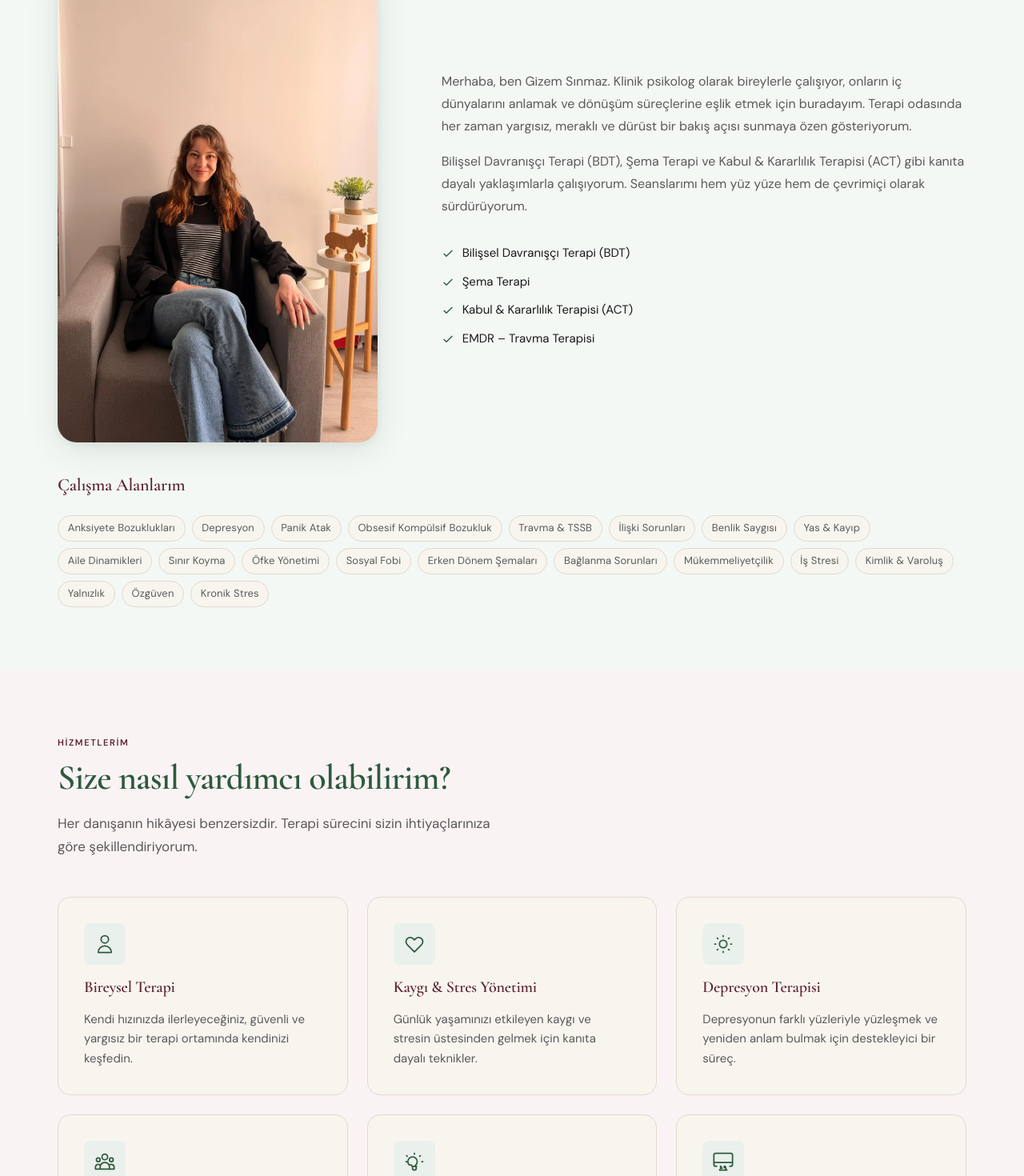
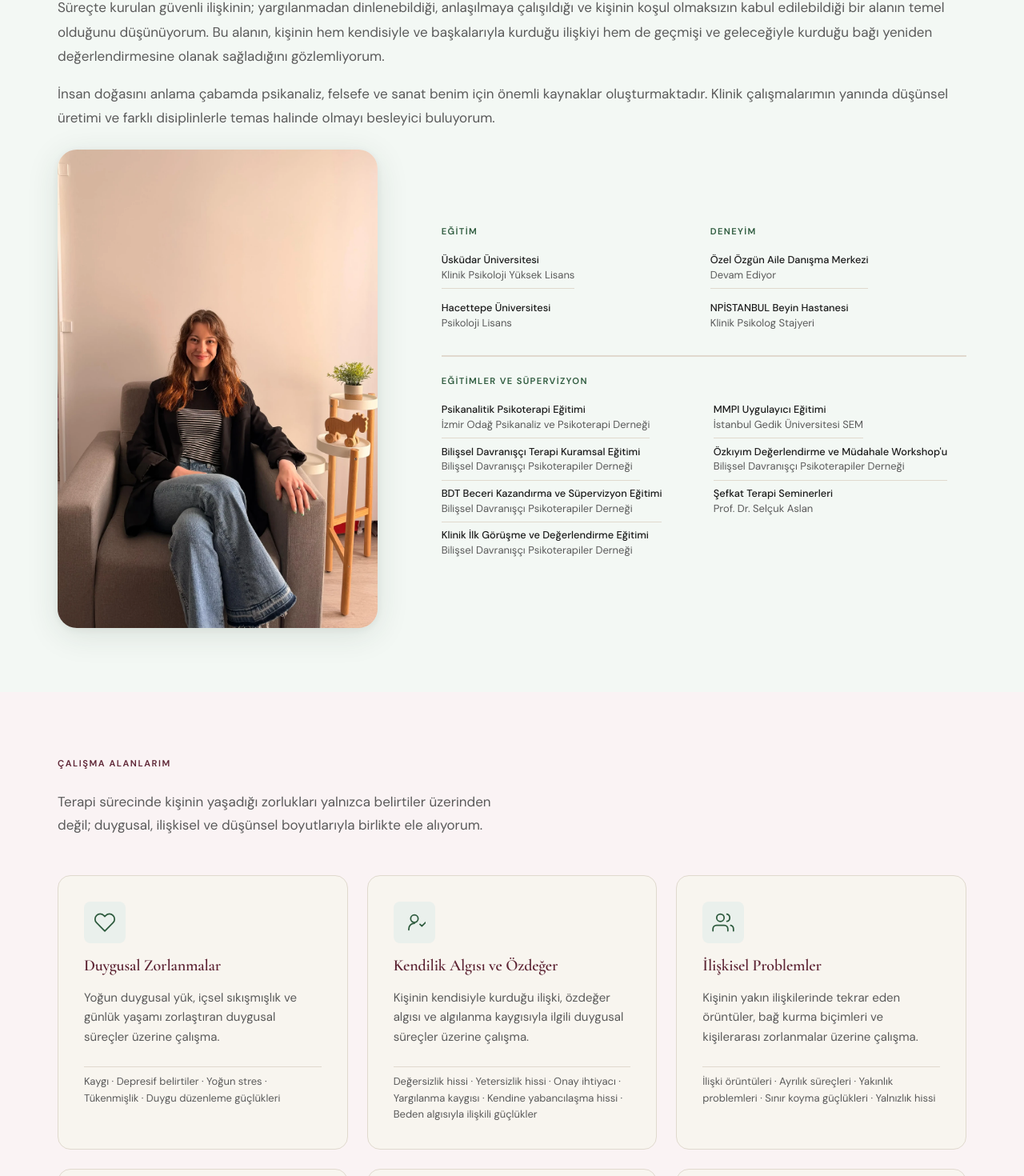
Before and after one commit to atabayraktar/psikolog-gizem-sinmaz-web-site, a Next.js app: page / in a window 1280 px wide. Shown: the part 1012-2482 px from the top of the page at 80% size. Built offline with nearby package versions, Linux system fonts and the light colour scheme.

Commit message:
çalışma alanlarım content change

```diff
--- a/src/components/About.jsx
+++ b/src/components/About.jsx
@@ -1,11 +1,23 @@
 import styles from '../styles/components/About.module.scss'
 
-const areas = [
-  'Anksiyete Bozuklukları', 'Depresyon', 'Panik Atak', 'Obsesif Kompülsif Bozukluk',
-  'Travma & TSSB', 'İlişki Sorunları', 'Benlik Saygısı', 'Yas & Kayıp',
-  'Aile Dinamikleri', 'Sınır Koyma', 'Öfke Yönetimi', 'Sosyal Fobi',
-  'Erken Dönem Şemaları', 'Bağlanma Sorunları', 'Mükemmeliyetçilik', 'İş Stresi',
-  'Kimlik & Varoluş', 'Yalnızlık', 'Özgüven', 'Kronik Stres',
+const education = [
+  { school: 'Üsküdar Üniversitesi', degree: 'Klinik Psikoloji Yüksek Lisans' },
+  { school: 'Hacettepe Üniversitesi', degree: 'Psikoloji Lisans' },
+]
+
+const trainings = [
+  { title: 'Psikanalitik Psikoterapi Eğitimi', org: 'İzmir Odağ Psikanaliz ve Psikoterapi Derneği' },
+  { title: 'Bilişsel Davranışçı Terapi Kuramsal Eğitimi', org: 'Bilişsel Davranışçı Psikoterapiler Derneği' },
+  { title: 'BDT Beceri Kazandırma ve Süpervizyon Eğitimi', org: 'Bilişsel Davranışçı Psikoterapiler Derneği' },
+  { title: 'Klinik İlk Görüşme ve Değerlendirme Eğitimi', org: 'Bilişsel Davranışçı Psikoterapiler Derneği' },
+  { title: 'MMPI Uygulayıcı Eğitimi', org: 'İstanbul Gedik Üniversitesi SEM' },
+  { title: 'Özkıyım Değerlendirme ve Müdahale Workshop\'u', org: 'Bilişsel Davranışçı Psikoterapiler Derneği' },
+  { title: 'Şefkat Terapi Seminerleri', org: 'Prof. Dr. Selçuk Aslan' },
+]
+
+const experience = [
+  { place: 'Özel Özgün Aile Danışma Merkezi', role: 'Devam Ediyor' },
+  { place: 'NPİSTANBUL Beyin Hastanesi', role: 'Klinik Psikolog Stajyeri' },
 ]
 
 export default function About() {
@@ -13,12 +25,30 @@ export default function About() {
     <section id="hakkimda" className={styles.section}>
       <div className={`container ${styles.wrap}`}>
 
-        {/* Tag sits above the image, top-left */}
+        {/* Tag */}
         <span className={styles.sectionTag}>Hakkımda</span>
 
-        {/* Two-column row */}
+        {/* Full-width intro text */}
+        <div className={styles.bodyText} data-reveal>
+          <p>
+            Terapi sürecini, kişinin yaşadığı zorlukları anlamlandırabileceği ve kendi deneyimine
+            farklı bir yerden bakabileceği bir süreç olarak görüyorum.
+          </p>
+          <p>
+            Süreçte kurulan güvenli ilişkinin; yargılanmadan dinlenebildiği, anlaşılmaya çalışıldığı
+            ve kişinin koşul olmaksızın kabul edilebildiği bir alanın temel olduğunu düşünüyorum.
+            Bu alanın, kişinin hem kendisiyle ve başkalarıyla kurduğu ilişkiyi hem de geçmişi ve
+            geleceğiyle kurduğu bağı yeniden değerlendirmesine olanak sağladığını gözlemliyorum.
+          </p>
+          <p>
+            İnsan doğasını anlama çabamda psikanaliz, felsefe ve sanat benim için önemli kaynaklar
+            oluşturmaktadır. Klinik çalışmalarımın yanında düşünsel üretimi ve farklı disiplinlerle
+            temas halinde olmayı besleyici buluyorum.
+          </p>
+        </div>
+
+        {/* Two-column row: image left, info right */}
         <div className={styles.mainRow}>
-          {/* Image column */}
           <div className={styles.imageCol} data-reveal>
             <div className={styles.imageFrame}>
               <img
@@ -29,53 +59,63 @@ export default function About() {
                 height={640}
               />
             </div>
-
           </div>
 
-          {/* Text column */}
           <div className={styles.textCol} data-reveal data-reveal-delay="150">
+            <div className={styles.infoBlocks}>
 
-            <div className={styles.bodyText}>
-              <p>
-                Merhaba, ben Gizem Sınmaz. Klinik psikolog olarak bireylerle çalışıyor,
-                onların iç dünyalarını anlamak ve dönüşüm süreçlerine eşlik etmek için
-                buradayım. Terapi odasında her zaman yargısız, meraklı ve dürüst bir
-                bakış açısı sunmaya özen gösteriyorum.
-              </p>
-              <p>
-                Bilişsel Davranışçı Terapi (BDT), Şema Terapi ve Kabul & Kararlılık
-                Terapisi (ACT) gibi kanıta dayalı yaklaşımlarla çalışıyorum. Seanslarımı
-                hem yüz yüze hem de çevrimiçi olarak sürdürüyorum.
-              </p>
-            </div>
+              {/* Eğitim + Deneyim yan yana */}
+              <div className={styles.infoTopRow}>
+                <div className={styles.infoBlock}>
+                  <h3 className={styles.infoBlockTitle}>Eğitim</h3>
+                  {education.map((e) => (
+                    <div key={e.school} className={styles.infoItem}>
+                      <span className={styles.infoMain}>{e.school}</span>
+                      <span className={styles.infoSub}>{e.degree}</span>
+                    </div>
+                  ))}
+                </div>
 
-            <div className={styles.quals}>
-              {[
-                'Bilişsel Davranışçı Terapi (BDT)',
-                'Şema Terapi',
-                'Kabul & Kararlılık Terapisi (ACT)',
-                'EMDR – Travma Terapisi',
-              ].map((q) => (
-                <div key={q} className={styles.qualItem}>
-                  <svg width="16" height="16" viewBox="0 0 24 24" fill="none" stroke="currentColor" strokeWidth="2" aria-hidden="true">
-                    <polyline points="20 6 9 17 4 12" />
-                  </svg>
-                  <span>{q}</span>
+
+
+                <div className={styles.infoBlock}>
+                  <h3 className={styles.infoBlockTitle}>Deneyim</h3>
+                  {experience.map((x) => (
+                    <div key={x.place} className={styles.infoItem}>
+                      <span className={styles.infoMain}>{x.place}</span>
+                      <span className={styles.infoSub}>{x.role}</span>
+                    </div>
+                  ))}
                 </div>
-              ))}
+              </div>
+
+              {/* Eğitimler ve Süpervizyon — full width, 2 column */}
+              <div className={styles.infoBlock}>
+                <h3 className={styles.infoBlockTitle}>Eğitimler ve Süpervizyon</h3>
+                <div className={styles.infoGrid}>
+                  <div className={styles.infoCol}>
+                    {trainings.slice(0, 4).map((t) => (
+                      <div key={t.title} className={styles.infoItem}>
+                        <span className={styles.infoMain}>{t.title}</span>
+                        <span className={styles.infoSub}>{t.org}</span>
+                      </div>
+                    ))}
+                  </div>
+                  <div className={styles.infoCol}>
+                    {trainings.slice(4).map((t) => (
+                      <div key={t.title} className={styles.infoItem}>
+                        <span className={styles.infoMain}>{t.title}</span>
+                        <span className={styles.infoSub}>{t.org}</span>
+                      </div>
+                    ))}
+                  </div>
+                </div>
+              </div>
+
             </div>
           </div>
         </div>
 
-        {/* Çalışma Alanlarım — horizontal tag strip */}
-        <div className={styles.areasRow} data-reveal>
-          <h3 className={styles.areasHeading}>Çalışma Alanlarım</h3>
-          <div className={styles.areaTags}>
-            {areas.map((a) => (
-              <span key={a} className={styles.areaTag}>{a}</span>
-            ))}
-          </div>
-        </div>
 
       </div>
     </section>
--- a/src/components/FAQ.jsx
+++ b/src/components/FAQ.jsx
@@ -66,7 +66,6 @@ export default function FAQ() {
       <div className={`container ${styles.inner}`}>
         <div className={styles.header} data-reveal>
           <span className={styles.sectionTag}>S.S.S</span>
-          <h2 className={styles.heading}>Sıkça Sorulan Sorular</h2>
           <p className={styles.sub}>
             Aklınıza takılan bir soru burada yoksa, bana doğrudan yazabilirsiniz.
           </p>
--- a/src/components/Navbar.jsx
+++ b/src/components/Navbar.jsx
@@ -4,8 +4,8 @@ import styles from '../styles/components/Navbar.module.scss'
 
 const links = [
   { href: '#hakkimda', label: 'Hakkımda' },
-  { href: '#hizmetler', label: 'Hizmetlerim' },
-  { href: '#blog', label: 'Blog', dropdown: true },
+  { href: '#hizmetler', label: 'Çalışma Alanlarım' },
+  // { href: '#blog', label: 'Blog', dropdown: true }, // TODO: gerçek blog içeriği gelince aç
   { href: '#sss', label: 'S.S.S' },
   { href: '#iletisim', label: 'İletişim / Ulaşım' },
 ]
--- a/src/components/Services.jsx
+++ b/src/components/Services.jsx
@@ -4,57 +4,71 @@ import styles from '../styles/components/Services.module.scss'
 const services = [
   {
     icon: (
-      <svg width="28" height="28" viewBox="0 0 24 24" fill="none" stroke="currentColor" strokeWidth="1.5" aria-hidden="true">
-        <path d="M16 7a4 4 0 11-8 0 4 4 0 018 0zM12 14a7 7 0 00-7 7h14a7 7 0 00-7-7z" strokeLinecap="round" strokeLinejoin="round"/>
+      <svg width="28" height="28" viewBox="0 0 24 24" fill="none" stroke="currentColor" strokeWidth="1.5" strokeLinecap="round" strokeLinejoin="round" aria-hidden="true">
+        <path d="M20.84 4.61a5.5 5.5 0 0 0-7.78 0L12 5.67l-1.06-1.06a5.5 5.5 0 0 0-7.78 7.78l1.06 1.06L12 21.23l7.78-7.78 1.06-1.06a5.5 5.5 0 0 0 0-7.78z"/>
       </svg>
     ),
-    title: 'Bireysel Terapi',
-    desc: 'Kendi hızınızda ilerleyeceğiniz, güvenli ve yargısız bir terapi ortamında kendinizi keşfedin.',
+    title: 'Duygusal Zorlanmalar',
+    desc: 'Yoğun duygusal yük, içsel sıkışmışlık ve günlük yaşamı zorlaştıran duygusal süreçler üzerine çalışma.',
+    tags: ['Kaygı', 'Depresif belirtiler', 'Yoğun stres', 'Tükenmişlik', 'Duygu düzenleme güçlükleri'],
   },
   {
     icon: (
-      <svg width="28" height="28" viewBox="0 0 24 24" fill="none" stroke="currentColor" strokeWidth="1.5" aria-hidden="true">
-        <path d="M4.318 6.318a4.5 4.5 0 000 6.364L12 20.364l7.682-7.682a4.5 4.5 0 00-6.364-6.364L12 7.636l-1.318-1.318a4.5 4.5 0 00-6.364 0z" strokeLinecap="round" strokeLinejoin="round"/>
+      <svg width="28" height="28" viewBox="0 0 24 24" fill="none" stroke="currentColor" strokeWidth="1.5" strokeLinecap="round" strokeLinejoin="round" aria-hidden="true">
+        <circle cx="12" cy="8" r="4"/>
+        <path d="M6 20v-1a6 6 0 0 1 6-6v0"/>
+        <path d="M18 14l2 2 4-4"/>
       </svg>
     ),
-    title: 'Kaygı & Stres Yönetimi',
-    desc: 'Günlük yaşamınızı etkileyen kaygı ve stresin üstesinden gelmek için kanıta dayalı teknikler.',
+    title: 'Kendilik Algısı ve Özdeğer',
+    desc: 'Kişinin kendisiyle kurduğu ilişki, özdeğer algısı ve algılanma kaygısıyla ilgili duygusal süreçler üzerine çalışma.',
+    tags: ['Değersizlik hissi', 'Yetersizlik hissi', 'Onay ihtiyacı', 'Yargılanma kaygısı', 'Kendine yabancılaşma hissi', 'Beden algısıyla ilişkili güçlükler'],
   },
   {
     icon: (
-      <svg width="28" height="28" viewBox="0 0 24 24" fill="none" stroke="currentColor" strokeWidth="1.5" aria-hidden="true">
-        <path d="M12 3v1m0 16v1m9-9h-1M4 12H3m15.364 6.364l-.707-.707M6.343 6.343l-.707-.707m12.728 0l-.707.707M6.343 17.657l-.707.707M16 12a4 4 0 11-8 0 4 4 0 018 0z" strokeLinecap="round" strokeLinejoin="round"/>
+      <svg width="28" height="28" viewBox="0 0 24 24" fill="none" stroke="currentColor" strokeWidth="1.5" strokeLinecap="round" strokeLinejoin="round" aria-hidden="true">
+        <path d="M17 21v-2a4 4 0 0 0-4-4H5a4 4 0 0 0-4 4v2"/>
+        <circle cx="9" cy="7" r="4"/>
+        <path d="M23 21v-2a4 4 0 0 0-3-3.87"/>
+        <path d="M16 3.13a4 4 0 0 1 0 7.75"/>
       </svg>
     ),
-    title: 'Depresyon Terapisi',
-    desc: 'Depresyonun farklı yüzleriyle yüzleşmek ve yeniden anlam bulmak için destekleyici bir süreç.',
+    title: 'İlişkisel Problemler',
+    desc: 'Kişinin yakın ilişkilerinde tekrar eden örüntüler, bağ kurma biçimleri ve kişilerarası zorlanmalar üzerine çalışma.',
+    tags: ['İlişki örüntüleri', 'Ayrılık süreçleri', 'Yakınlık problemleri', 'Sınır koyma güçlükleri', 'Yalnızlık hissi'],
   },
   {
     icon: (
-      <svg width="28" height="28" viewBox="0 0 24 24" fill="none" stroke="currentColor" strokeWidth="1.5" aria-hidden="true">
-        <path d="M17 20h5v-2a3 3 0 00-5.356-1.857M17 20H7m10 0v-2c0-.656-.126-1.283-.356-1.857M7 20H2v-2a3 3 0 015.356-1.857M7 20v-2c0-.656.126-1.283.356-1.857m0 0a5.002 5.002 0 019.288 0M15 7a3 3 0 11-6 0 3 3 0 016 0zm6 3a2 2 0 11-4 0 2 2 0 014 0zM7 10a2 2 0 11-4 0 2 2 0 014 0z" strokeLinecap="round" strokeLinejoin="round"/>
+      <svg width="28" height="28" viewBox="0 0 24 24" fill="none" stroke="currentColor" strokeWidth="1.5" strokeLinecap="round" strokeLinejoin="round" aria-hidden="true">
+        <polyline points="1 4 1 10 7 10"/>
+        <polyline points="23 20 23 14 17 14"/>
+        <path d="M20.49 9A9 9 0 0 0 5.64 5.64L1 10m22 4l-4.64 4.36A9 9 0 0 1 3.51 15"/>
       </svg>
     ),
-    title: 'İlişki Terapisi',
-    desc: 'Romantik ilişki, aile ya da iş ilişkilerindeki döngüleri fark etme ve dönüştürme üzerine çalışma.',
+    title: 'Düşünsel Döngüler',
+    desc: 'Zihinsel yoğunluk, sürekli düşünme ve kontrol ihtiyacının yarattığı içsel yük üzerine çalışma.',
+    tags: ['Obsesif düşünceler', 'Aşırı düşünme', 'Kontrol ihtiyacı', 'Belirsizliğe tahammülsüzlük', 'Kararsızlık', 'Odaklanma ve harekete geçme güçlüğü'],
   },
   {
     icon: (
-      <svg width="28" height="28" viewBox="0 0 24 24" fill="none" stroke="currentColor" strokeWidth="1.5" aria-hidden="true">
-        <path d="M9.663 17h4.673M12 3v1m6.364 1.636l-.707.707M21 12h-1M4 12H3m1.343-5.657l-.707-.707m2.828 9.9a5 5 0 117.072 0l-.548.547A3.374 3.374 0 0014 18.469V19a2 2 0 11-4 0v-.531c0-.895-.356-1.754-.988-2.386l-.548-.547z" strokeLinecap="round" strokeLinejoin="round"/>
+      <svg width="28" height="28" viewBox="0 0 24 24" fill="none" stroke="currentColor" strokeWidth="1.5" strokeLinecap="round" strokeLinejoin="round" aria-hidden="true">
+        <circle cx="12" cy="12" r="10"/>
+        <polygon points="16.24 7.76 14.12 14.12 7.76 16.24 9.88 9.88 16.24 7.76"/>
       </svg>
     ),
-    title: 'Kişisel Gelişim',
-    desc: 'Özgüven, sınır koyma, öz-farkındalık gibi alanlarda kendinizi geliştirmek için yapılandırılmış destek.',
+    title: 'Yaşam Süreçleri',
+    desc: 'Kayıp, değişim ve yaşam içerisindeki geçiş dönemlerinin yarattığı duygusal süreçler üzerine çalışma.',
+    tags: ['Yas ve kayıp', 'Kimlik ve yön arayışı', 'Varoluşsal sorgulamalar'],
   },
   {
     icon: (
-      <svg width="28" height="28" viewBox="0 0 24 24" fill="none" stroke="currentColor" strokeWidth="1.5" aria-hidden="true">
-        <path d="M9.75 17L9 20l-1 1h8l-1-1-.75-3M3 13h18M5 17H4a2 2 0 01-2-2V5a2 2 0 012-2h16a2 2 0 012 2v10a2 2 0 01-2 2h-1m-6 0a2 2 0 002 2h.01M9 17a2 2 0 002 2h.01" strokeLinecap="round" strokeLinejoin="round"/>
+      <svg width="28" height="28" viewBox="0 0 24 24" fill="none" stroke="currentColor" strokeWidth="1.5" strokeLinecap="round" strokeLinejoin="round" aria-hidden="true">
+        <path d="M12 22s8-4 8-10V5l-8-3-8 3v7c0 6 8 10 8 10z"/>
       </svg>
     ),
-    title: 'Online Seans',
-    desc: 'Nerede olursanız olun, güvenli ve gizli bir platformda yüz yüze kalitesinde çevrimiçi terapi.',
+    title: 'Ek Klinik Alanlar',
+    desc: 'Daha yoğun psikolojik zorlanmalar ve klinik değerlendirme ile özel destek gerektiren alanlarda bireysel ihtiyaca uygun çalışma.',
+    tags: ['Bağımlılık', 'Travmatik yaşantılar', 'Kendine zarar verme düşünceleri'],
   },
 ]
 
@@ -109,10 +123,9 @@ export default function Services() {
     <section id="hizmetler" className={styles.section}>
       <div className={`container ${styles.inner}`}>
         <div className={styles.header} data-reveal>
-          <span className={styles.sectionTag}>Hizmetlerim</span>
-          <h2 className={styles.heading}>Size nasıl yardımcı olabilirim?</h2>
+          <span className={styles.sectionTag}>Çalışma Alanlarım</span>
           <p className={styles.subheading}>
-            Her danışanın hikâyesi benzersizdir. Terapi sürecini sizin ihtiyaçlarınıza göre şekillendiriyorum.
+            Terapi sürecinde kişinin yaşadığı zorlukları yalnızca belirtiler üzerinden değil; duygusal, ilişkisel ve düşünsel boyutlarıyla birlikte ele alıyorum.
           </p>
         </div>
 
@@ -123,6 +136,7 @@ export default function Services() {
               <div className={styles.iconWrap}>{s.icon}</div>
               <h3 className={styles.cardTitle}>{s.title}</h3>
               <p className={styles.cardDesc}>{s.desc}</p>
+              <p className={styles.cardTags}>{s.tags.join(' · ')}</p>
             </div>
           ))}
         </div>
--- a/src/pages/index.jsx
+++ b/src/pages/index.jsx
@@ -90,7 +90,7 @@ export default function Home() {
         <Hero />
         <About />
         <Services />
-        <Blog />
+        {/* <Blog /> */}{/* TODO: gerçek blog içeriği gelince aç */}
         <FAQ />
         <Contact />
       </main>
--- a/src/styles/components/About.module.scss
+++ b/src/styles/components/About.module.scss
@@ -21,6 +21,7 @@
   text-transform: uppercase;
   color: var(--color-wine);
   align-self: flex-start;
+  margin-bottom: calc(var(--sp-2) - var(--sp-3));
 }
 
 // Two-column row
@@ -142,11 +143,12 @@
   display: flex;
   flex-direction: column;
   gap: var(--sp-2);
+  width: 100%;
 
   p {
-    font-size: 1rem;
+    font-size: 1.0625rem;
     color: var(--color-text-muted);
-    line-height: 1.75;
+    line-height: 1.8;
   }
 }
 
@@ -168,6 +170,96 @@
     color: var(--color-primary);
     flex-shrink: 0;
   }
+}
+
+// Info blocks (Eğitim, Eğitimler, Deneyim)
+.infoTopRow {
+  display: flex;
+  gap: 0;
+  align-items: stretch;
+  padding-bottom: var(--sp-3);
+  border-bottom: 2px solid var(--color-border);
+
+  > .infoBlock:first-child { flex: 1; }
+  > .infoBlock:last-child  { flex: 1; padding-left: var(--sp-2); }
+
+  @media (max-width: 480px) {
+    flex-direction: column;
+    > .infoBlock:first-child { padding-bottom: var(--sp-2); }
+    > .infoBlock:last-child  { padding-left: 0; }
+  }
+}
+
+.infoVDivider {
+  width: 2px;
+  background: var(--color-border);
+  flex-shrink: 0;
+  border-radius: 1px;
+  margin: 0 var(--sp-2);
+
+  @media (max-width: 480px) { display: none; }
+}
+
+.infoBlocks {
+  display: flex;
+  flex-direction: column;
+  gap: var(--sp-3);
+}
+
+.infoBlock {
+  display: flex;
+  flex-direction: column;
+  gap: 0.5rem;
+}
+
+.infoGrid {
+  display: grid;
+  grid-template-columns: 1fr 1fr;
+  gap: 0 var(--sp-3);
+  align-items: start;
+
+  @media (max-width: 600px) {
+    grid-template-columns: 1fr;
+  }
+}
+
+.infoCol {
+  display: flex;
+  flex-direction: column;
+}
+
+.infoBlockTitle {
+  font-family: var(--font-sans);
+  font-size: 0.7rem;
+  font-weight: 700;
+  letter-spacing: 0.12em;
+  text-transform: uppercase;
+  color: var(--color-primary);
+  margin-bottom: 0.25rem;
+}
+
+.infoItem {
+  display: flex;
+  flex-direction: column;
+  align-self: flex-start;
+  gap: 1px;
+  padding: 0.45rem 0;
+  border-bottom: 1px solid var(--color-border);
+
+  &:last-child { border-bottom: none; }
+}
+
+.infoMain {
+  font-size: 0.8rem;
+  font-weight: 500;
+  color: var(--color-text);
+  line-height: 1.4;
+}
+
+.infoSub {
+  font-size: 0.8125rem;
+  color: var(--color-text-muted);
+  line-height: 1.4;
 }
 
 // Çalışma Alanlarım strip
--- a/src/styles/components/Contact.module.scss
+++ b/src/styles/components/Contact.module.scss
@@ -89,7 +89,7 @@
 }
 
 .body {
-  font-size: 0.9375rem;
+  font-size: 1.0625rem;
   color: var(--color-text-muted);
   line-height: 1.7;
 }
--- a/src/styles/components/FAQ.module.scss
+++ b/src/styles/components/FAQ.module.scss
@@ -1,6 +1,6 @@
 .section {
   padding: var(--sp-10) 0;
-  background: var(--color-blush-tint);
+  background: var(--color-cream);
 
   @media (max-width: 767px) {
     padding: var(--sp-6) 0;
@@ -41,7 +41,7 @@
 }
 
 .sub {
-  font-size: 1rem;
+  font-size: 1.0625rem;
   color: var(--color-text-muted);
   line-height: 1.7;
 }
--- a/src/styles/components/Services.module.scss
+++ b/src/styles/components/Services.module.scss
@@ -27,6 +27,7 @@
   letter-spacing: 0.14em;
   text-transform: uppercase;
   color: var(--color-wine);
+  margin-bottom: var(--sp-1);
 }
 
 .heading {
@@ -100,6 +101,15 @@
   line-height: 1.65;
 }
 
+.cardTags {
+  font-size: 0.8125rem;
+  color: var(--color-text-muted);
+  line-height: 1.6;
+  margin-top: var(--sp-1);
+  padding-top: var(--sp-1);
+  border-top: 1px solid var(--color-border);
+}
+
 // ── Mobile slider (hidden on tablet+) ────────────────────────
 .slider {
   position: relative;
```
